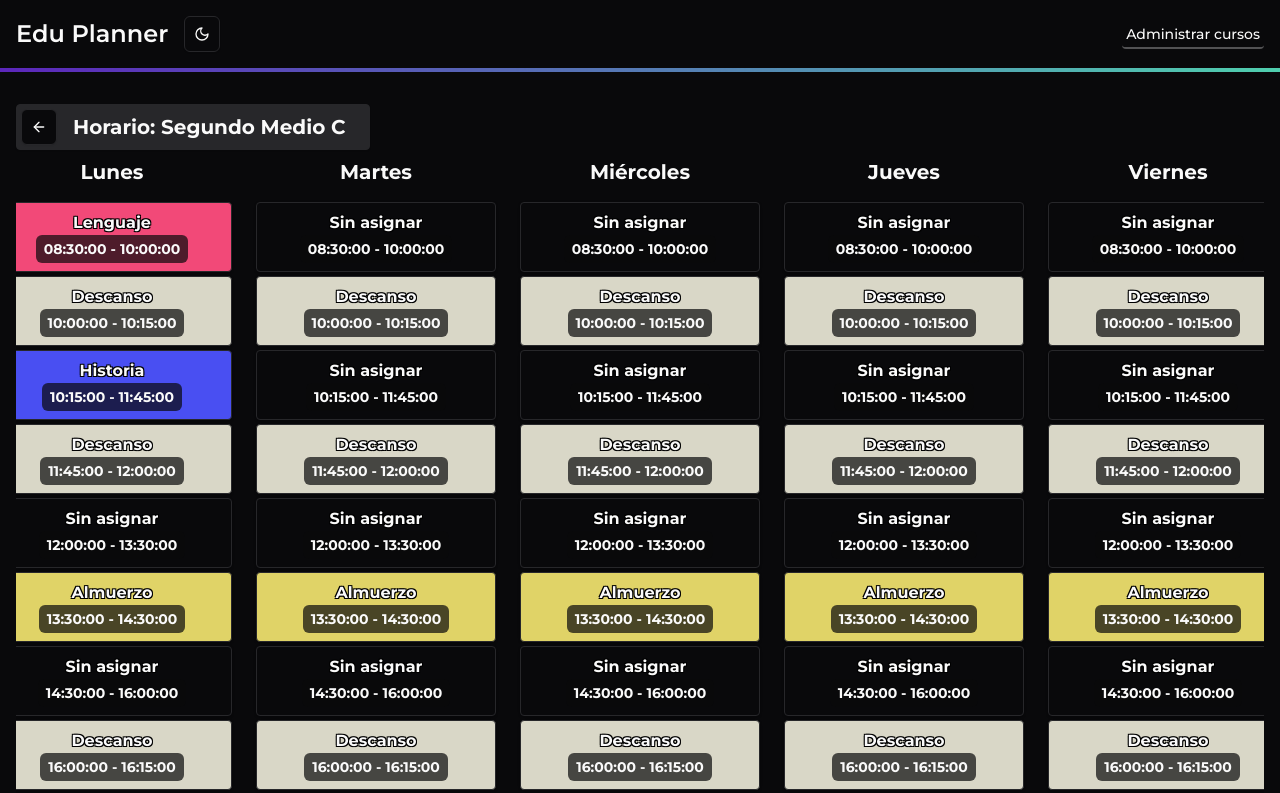
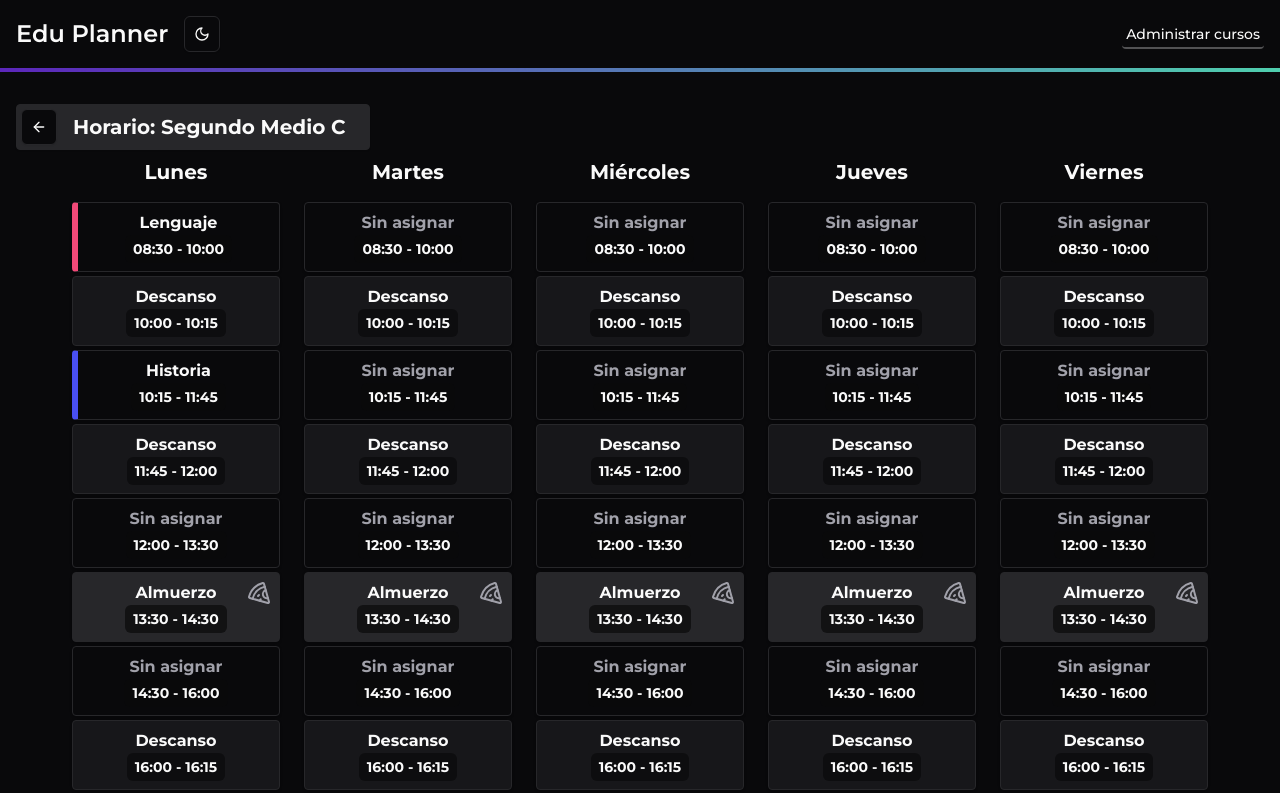
Before and after one commit to No-Country-simulation/s20-11-webapp, a React (Vite) app in the folder Frontend/eduPlanner/: page /courses/1/schedule in a window 1280 px wide. Shown: the top 793 px of the page. Built offline with nearby package versions, Linux system fonts and the light colour scheme; a web font is replaced by a local one.

Commit message:
Improve styling: change bg color for left border for more subtle subject distinction

```diff
--- a/Frontend/eduPlanner/src/features/courses/routes/course-schedule.jsx
+++ b/Frontend/eduPlanner/src/features/courses/routes/course-schedule.jsx
@@ -4,6 +4,7 @@ import {
   CarouselItem,
 } from "@/Components/ui/carousel";
 import { useIsMobile } from "@/hooks/use-mobile.jsx";
+import { Pizza } from "lucide-react";
 import { useLoaderData } from "react-router-dom";
 import { TitleBar } from "../../../Components/title-bar.jsx";
 import { courseService } from "../services/course.service.js";
@@ -75,22 +76,59 @@ function BlockCard({ block }) {
     ? "Sin asignar"
     : block.subject?.name;
 
-  const cardBackgroundColor = isBreakBlock
-    ? "#d9d7c7"
-    : isLunchBlock
-    ? "#e0d367"
-    : isEmptyBlock
-    ? "transparent"
-    : block.subject.color;
+  const timeRange = `${formatTime(block.timeRange.startTime)} - ${formatTime(
+    block.timeRange.endTime
+  )}`;
 
+  const baseClasses =
+    "justify-center flex flex-col items-center p-2 rounded hover:ring-2 hover:ring-offset-2 hover:ring-primary cursor-pointer transition-all duration-300 border w-[13rem] shadow text-foreground";
+
+  if (isBreakBlock) {
+    return (
+      <div className={`${baseClasses} bg-muted/50`}>
+        <h3 className="font-bold">{blockLabel}</h3>
+        <p className="bg-background/70 rounded-md w-fit font-bold text-sm p-1 px-2">
+          {timeRange}
+        </p>
+      </div>
+    );
+  }
+
+  if (isLunchBlock) {
+    return (
+      <div className={`${baseClasses} bg-muted relative`}>
+        <Pizza className="absolute top-2 right-2 text-muted-foreground" />
+        <h3 className="font-bold">{blockLabel}</h3>
+        <p className="bg-background/70 rounded-md w-fit font-bold text-sm p-1 px-2">
+          {timeRange}
+        </p>
+      </div>
+    );
+  }
+
+  if (isEmptyBlock) {
+    return (
+      <div className={`${baseClasses} bg-background`}>
+        <h3 className="font-bold text-muted-foreground">{blockLabel}</h3>
+        <p className="bg-background/70 rounded-md w-fit font-bold text-sm p-1 px-2">
+          {timeRange}
+        </p>
+      </div>
+    );
+  }
+
+  //Fallback para cuando el typo de bloque no se encuentra en los casos definidos.
   return (
     <div
-      style={{ backgroundColor: cardBackgroundColor }}
-      className="justify-center flex flex-col items-center p-2 rounded hover:ring-2 hover:ring-offset-2 hover:ring-primary cursor-pointer transition-all duration-300 border w-[15rem] shadow text-foreground"
+      className={`${baseClasses} bg-card`}
+      style={{
+        borderLeftWidth: "6px",
+        borderLeftColor: block.subject.color,
+      }}
     >
-      <h3 className="font-bold dark:text-shadow-outline">{blockLabel}</h3>
-      <p className="bg-background/70  rounded-md w-fit font-bold text-sm p-1 px-2">
-        {block.timeRange.startTime} - {block.timeRange.endTime}
+      <h3 className="font-bold">{blockLabel}</h3>
+      <p className="bg-background/70 rounded-md w-fit font-bold text-sm p-1 px-2">
+        {timeRange}
       </p>
     </div>
   );
@@ -108,3 +146,7 @@ function DayScheduleCard({ name, day }) {
     </div>
   );
 }
+
+function formatTime(time) {
+  return time.substring(0, 5);
+}
```
